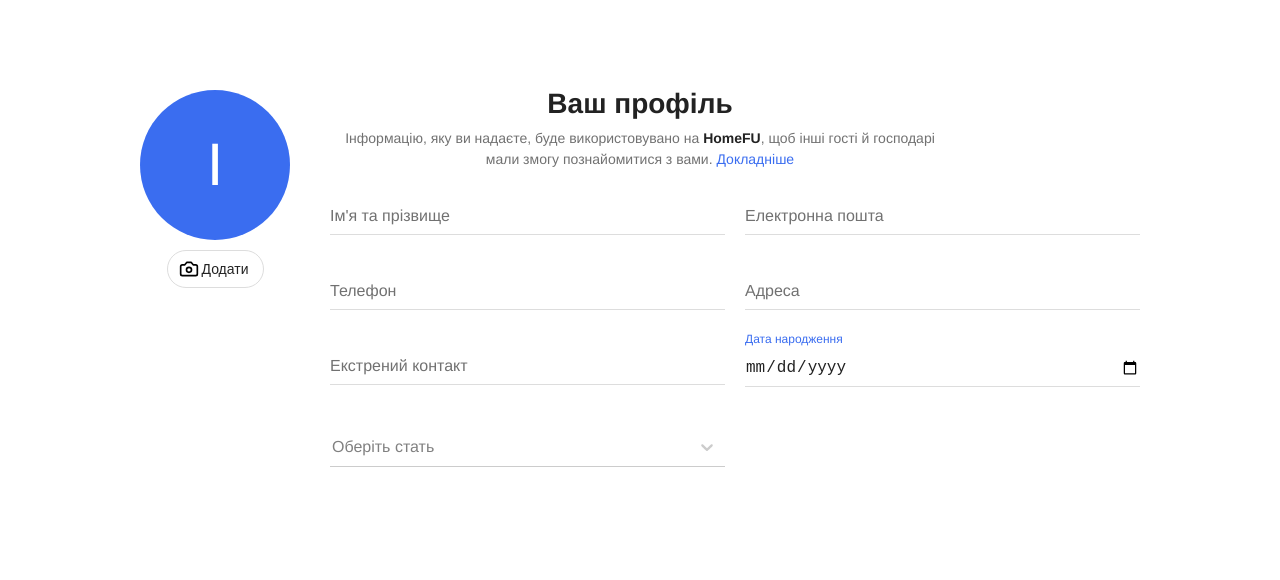
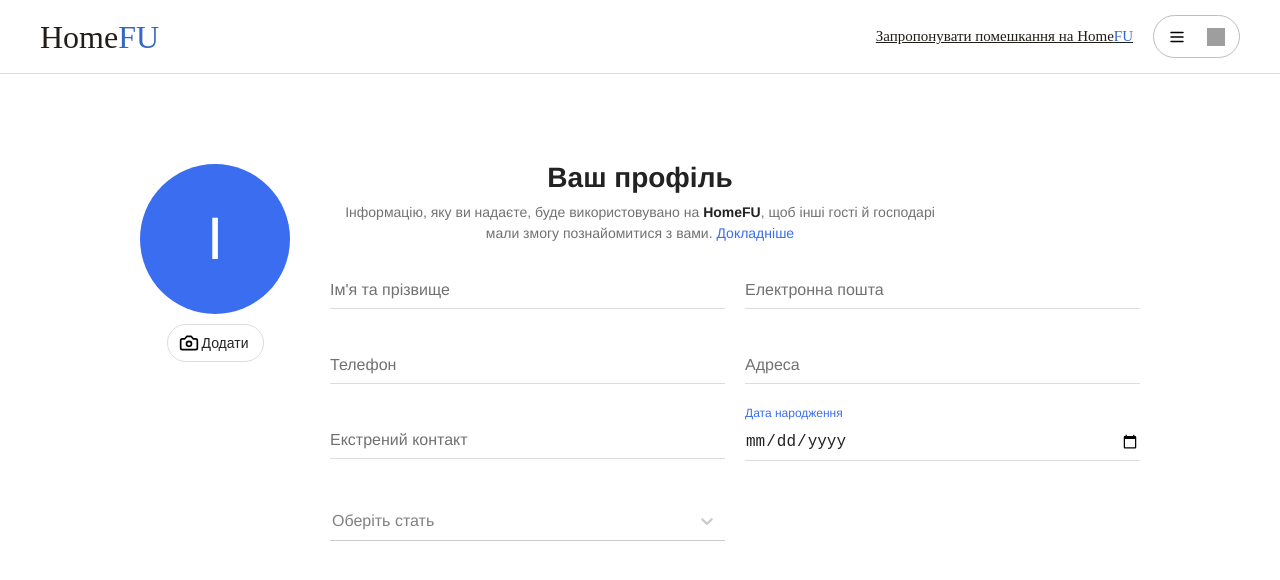
Before and after one commit to HomeFU/home-fu-frontend-public, a React (Vite) app in the folder home-fu/: page /profile in a window 1280 px wide. Shown: the top 580 px of the page. Built offline with nearby package versions, Linux system fonts and the light colour scheme; grey boxes are pictures that could not be loaded; a web font is replaced by a local one.

Commit message:
added header for second sites

```diff
--- /dev/null
+++ b/home-fu/src/components/Header/HeaderSite/headerSite.module.scss
@@ -0,0 +1,73 @@
+@mixin text ($font-weight, $font-size, $color) {
+    font-weight: $font-weight;
+    font-size: $font-size;
+    color: $color
+}
+
+.simpleHeader {
+  width: 100%;
+  border-bottom: 1px solid #dddddd;
+  padding: 15px 0;
+  background-color: white;
+
+  @media (max-width: 768px) {
+    padding: 10px 0;
+  }
+}
+
+.container {
+  max-width: 1200px;
+  margin: 0 auto;
+  padding: 0 15px;
+}
+
+.headerContent {
+  display: flex;
+  align-items: center;
+  justify-content: space-between;
+}
+
+.logo {
+  @include text(500, 32px, #211E1A);
+
+  a {
+    text-decoration: none;
+    color: #211E1A;
+  }
+
+  @media (max-width: 768px) {
+    @include text(500, 24px, #211E1A);
+  }
+}
+
+.logoModifier {
+  color: rgb(52, 104, 194);
+}
+
+.rightSection {
+  display: flex;
+  align-items: center;
+  gap: 20px;
+
+  @media (max-width: 768px) {
+    gap: 10px;
+  }
+
+  .offerItem {
+    @include text(500, 15px, #211E1A);
+    text-decoration: underline;
+
+    &:hover {
+      color: rgb(52, 104, 194);
+    }
+
+    @media (max-width: 768px) {
+      font-size: 13px;
+    }
+  }
+}
+
+.userMenu {
+  display: flex;
+  align-items: center;
+}
--- /dev/null
+++ b/home-fu/src/components/Header/HeaderSite/headerSite.tsx
@@ -0,0 +1,31 @@
+"use client"
+
+import style from "./headerSite.module.scss"
+import { RegisterButton } from "..//RegisterButton/registerbutton"
+import { Link } from "react-router-dom"
+import { useSelector } from "react-redux"
+import { LogOutButton } from "..//../../features/Auth/LogOut/logOutButton"
+
+export const HeaderSite = () => {
+  const isAuthenticatedUser = useSelector((state) => state.auth.isAuthenticated)
+
+  return (
+    <header className={style.simpleHeader}>
+      <div className={style.container}>
+        <div className={style.headerContent}>
+          <div className={style.logo}>
+            <Link to="/">
+              Home<span className={style.logoModifier}>FU</span>
+            </Link>
+          </div>
+          <div className={style.rightSection}>
+            <Link className={style.offerItem} to="/">
+              Запропонувати помешкання на Home<span className={style.logoModifier}>FU</span>
+            </Link>
+            <div className={style.userMenu}>{isAuthenticatedUser ? <LogOutButton /> : <RegisterButton />}</div>
+          </div>
+        </div>
+      </div>
+    </header>
+  )
+}
--- a/home-fu/src/pages/Details/Details.tsx
+++ b/home-fu/src/pages/Details/Details.tsx
@@ -1,5 +1,5 @@
 import style from "./details.module.scss"
-import { Header } from "../../components/Header/header"
+import { Header } from "..//..//components/Header/HeaderMain/header"
 import { FooterMain } from "../../components/Footer/footerMain"
 export const Details = () => {
     return (
--- a/home-fu/src/pages/Home/Home.tsx
+++ b/home-fu/src/pages/Home/Home.tsx
@@ -1,4 +1,4 @@
-import { Header } from "../../components/Header/header";
+import { Header } from "..//..//components/Header/HeaderMain/header";
 import { FooterMain } from "../../components/Footer/footerMain";
 import { FilterButton } from "../CategoryBar/FilterButton/filterbutton";
 import { SumButton } from "../CategoryBar/SumButton/sumbutton";
--- a/home-fu/src/pages/Profile/Profile.tsx
+++ b/home-fu/src/pages/Profile/Profile.tsx
@@ -3,6 +3,7 @@ import { useState, useRef } from "react"
 import styles from "./profile.module.scss"
 import cameraIcon from "..//..//assets/icons/cameraIcon.svg"
 import Select, { SingleValue } from 'react-select';
+import { HeaderSite } from "..//..//components/Header/HeaderSite/headerSite";
 
 type Option = {
     value: string;
@@ -17,11 +18,8 @@ export const Profile: React.FC = () => {
     ];
 
     const [selectedOption, setSelectedOption] = useState<Option | null>(null);
-
-
-    const handleChange = (selected:SingleValue<Option> ) => {
+    const handleChange = (selected: SingleValue<Option>) => {
         setSelectedOption(selected);
-        //console.log(selected?.value)
     };
 
     const [avatar, setAvatar] = useState<string | null>(null)
@@ -43,6 +41,9 @@ export const Profile: React.FC = () => {
     }
 
     return (
+        <>
+            <HeaderSite />
+            <main>
                 <div className={styles.profileContainer}>
                     <div className={styles.profileHeader}>
                         <h1>Ваш профіль</h1>
@@ -106,10 +107,12 @@ export const Profile: React.FC = () => {
                                 <input type="text" className={styles.fieldInput} placeholder=" " />
                                 <span className={styles.fieldLabel}>Екстрений контакт</span>
                             </div>
+
                             <div className={styles.field}>
                                 <input type="date" className={styles.fieldInput} placeholder=" " />
                                 <span className={styles.fieldLabel}>Дата народження</span>
                             </div>
+
                             <div className={styles.field}>
                                 <Select
                                     value={selectedOption}
@@ -140,7 +143,8 @@ export const Profile: React.FC = () => {
                                   </div>
                                 </div>
                               </div>
+                            </main>
+                          </>
     )
 }
-
 export default Profile
```
Also changed, not shown: home-fu/src/components/Header/HeaderMain/header.tsx (renamed from home-fu/src/components/Header/header.tsx, +12 -12 lines), home-fu/src/components/Header/HeaderMain/header.module.scss (renamed from home-fu/src/components/Header/header.module.scss). Lines whose indentation alone changed are shown as unchanged.
